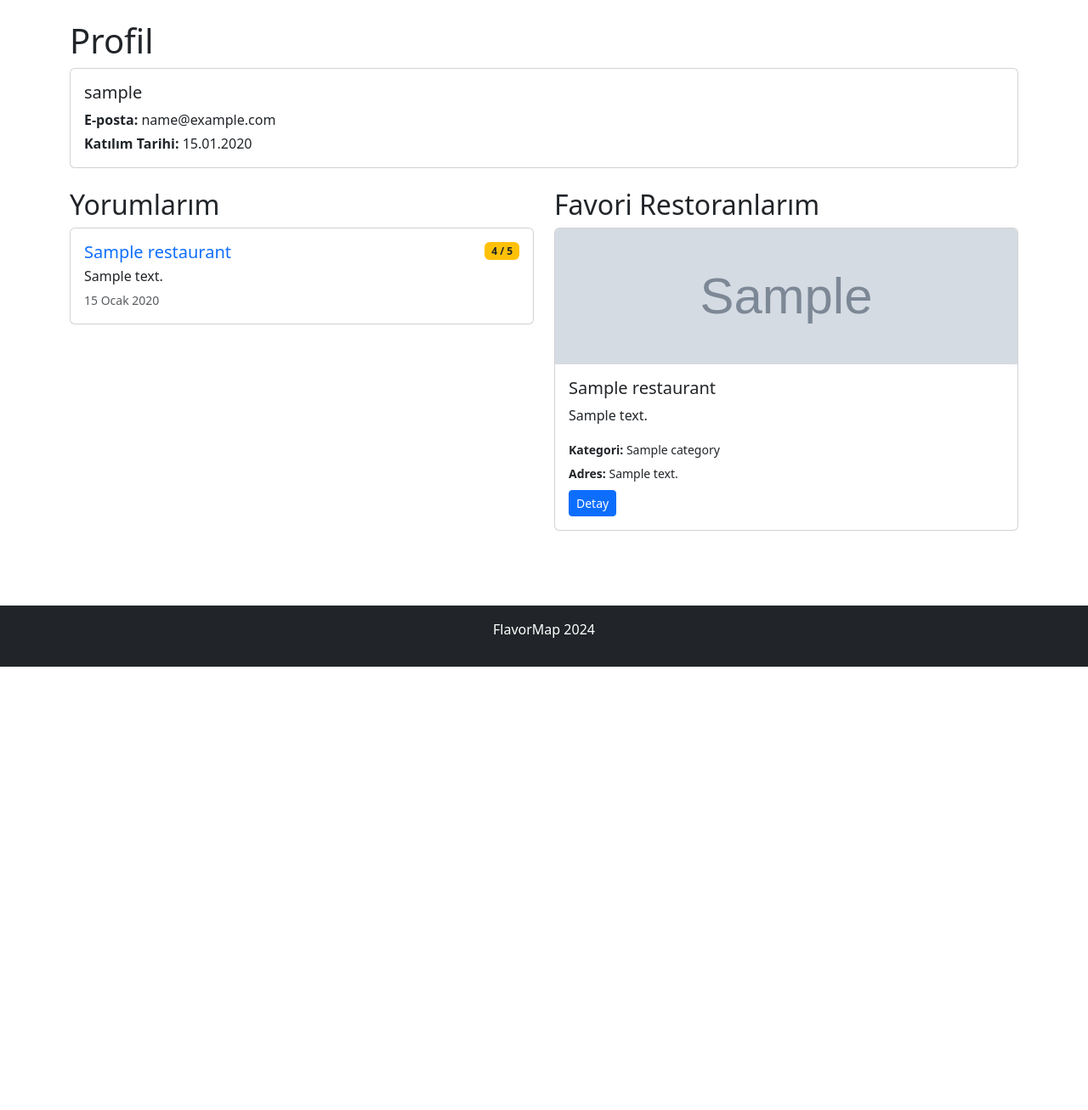
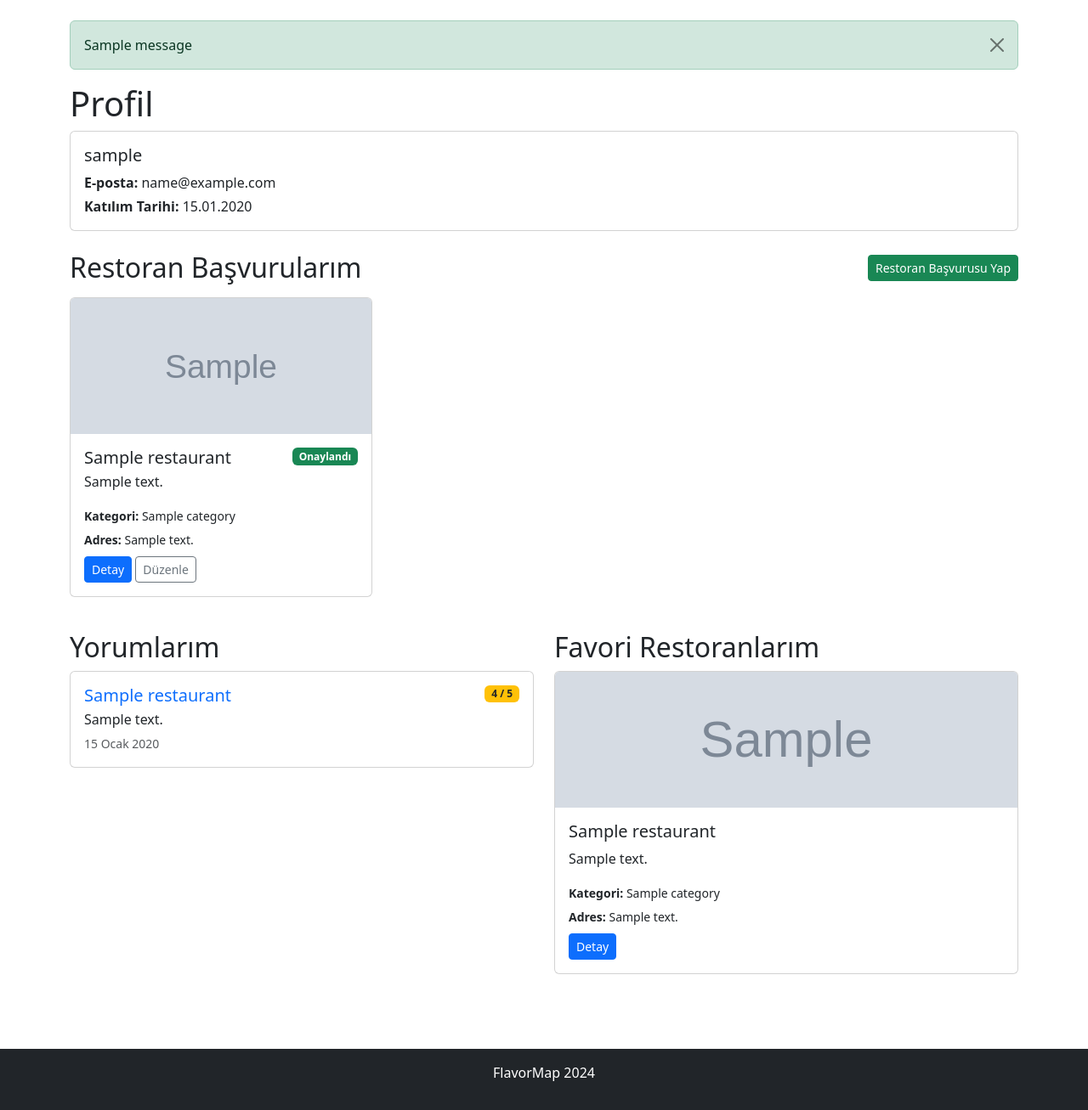
Before and after one commit to EmreSndkc/flavormap, a Django app: page /profil/ in a window 1280 px wide. Shown: the part 56-1363 px from the top of the page at 85% size. Before the commit the page ends 841 px from the top, so only its background shows below. Run offline with Django 5.2, Linux system fonts and the light colour scheme; a user stored in the database is signed in; tables that the repository leaves empty hold one stand-in row (values such as "Sample post"); grey boxes marked "Sample" are stand-in pictures; one stand-in notice (Sample message) is shown.

Commit message:
Restaurant onaylama süreci uygulamaya eklendi

```diff
--- a/restaurants/models.py
+++ b/restaurants/models.py
@@ -15,6 +15,16 @@ class Category(models.Model):
 
 
 class Restaurant(models.Model):
+    STATUS_PENDING = 'pending'
+    STATUS_APPROVED = 'approved'
+    STATUS_REJECTED = 'rejected'
+
+    STATUS_CHOICES = [
+        (STATUS_PENDING, 'Onay Bekliyor'),
+        (STATUS_APPROVED, 'Onaylandı'),
+        (STATUS_REJECTED, 'Reddedildi'),
+    ]
+
     PRICE_CHOICES = [
         ('€', '€ - Ekonomik'),
         ('€€', '€€ - Orta'),
@@ -58,6 +68,12 @@ class Restaurant(models.Model):
         related_name='favorite_restaurants',
         blank=True,
         verbose_name='Favorilere Ekleyenler',
+    )
+    status = models.CharField(
+        max_length=20,
+        choices=STATUS_CHOICES,
+        default=STATUS_PENDING,
+        verbose_name='Onay Durumu',
     )
     created_at = models.DateTimeField(auto_now_add=True)
 
--- a/restaurants/views.py
+++ b/restaurants/views.py
@@ -2,6 +2,7 @@ from django.shortcuts import render, get_object_or_404, redirect
 from django.http import HttpResponseForbidden
 from django.contrib.auth import login
 from django.contrib.auth.decorators import login_required
+from django.contrib import messages
 from django.views.decorators.http import require_POST
 from django.db import transaction
 from django.db.models import Avg, Count, Q
@@ -10,9 +11,15 @@ from .forms import UserRegisterForm, RestaurantForm, ReviewForm, ReviewReplyForm
 
 
 def home(request):
-    featured_restaurants = Restaurant.objects.select_related('category').order_by('-created_at')[:6]
+    featured_restaurants = (
+        Restaurant.objects
+        .filter(status=Restaurant.STATUS_APPROVED)
+        .select_related('category')
+        .order_by('-created_at')[:6]
+    )
     top_rated_restaurants = (
         Restaurant.objects
+        .filter(status=Restaurant.STATUS_APPROVED)
         .select_related('category')
         .annotate(
             avg_rating=Avg('reviews__stars', filter=Q(reviews__parent__isnull=True)),
@@ -31,7 +38,12 @@ def home(request):
 
 
 def restaurant_list(request):
-    restaurants = Restaurant.objects.select_related('category').order_by('name')
+    restaurants = (
+        Restaurant.objects
+        .filter(status=Restaurant.STATUS_APPROVED)
+        .select_related('category')
+        .order_by('name')
+    )
     categories = Category.objects.all()
 
     category_id = request.GET.get('category')
@@ -60,8 +72,14 @@ def restaurant_list(request):
 
 
 def restaurant_detail(request, pk):
+    restaurants = Restaurant.objects.prefetch_related('menu_items', 'reviews__user', 'opening_hours')
+    if request.user.is_authenticated:
+        restaurants = restaurants.filter(Q(status=Restaurant.STATUS_APPROVED) | Q(creator=request.user))
+    else:
+        restaurants = restaurants.filter(status=Restaurant.STATUS_APPROVED)
+
     restaurant = get_object_or_404(
-        Restaurant.objects.prefetch_related('menu_items', 'reviews__user', 'opening_hours'),
+        restaurants,
         pk=pk,
     )
     reviews = (
@@ -72,10 +90,15 @@ def restaurant_detail(request, pk):
     )
 
     user_has_reviewed = False
-    if request.user.is_authenticated:
+    if request.user.is_authenticated and restaurant.status == Restaurant.STATUS_APPROVED:
         user_has_reviewed = restaurant.reviews.filter(user=request.user, parent__isnull=True).exists()
 
-    if request.method == 'POST' and request.user.is_authenticated and not user_has_reviewed:
+    if (
+        request.method == 'POST'
+        and request.user.is_authenticated
+        and restaurant.status == Restaurant.STATUS_APPROVED
+        and not user_has_reviewed
+    ):
         form = ReviewForm(request.POST)
         if form.is_valid():
             with transaction.atomic():
@@ -108,7 +131,7 @@ def restaurant_detail(request, pk):
 @login_required
 @require_POST
 def toggle_favorite(request, pk):
-    restaurant = get_object_or_404(Restaurant, pk=pk)
+    restaurant = get_object_or_404(Restaurant, pk=pk, status=Restaurant.STATUS_APPROVED)
     if restaurant.favorited_by.filter(pk=request.user.pk).exists():
         restaurant.favorited_by.remove(request.user)
     else:
@@ -123,6 +146,7 @@ def review_reply_create(request, pk):
         Review.objects.select_related('restaurant'),
         pk=pk,
         parent__isnull=True,
+        restaurant__status=Restaurant.STATUS_APPROVED,
     )
     form = ReviewReplyForm(request.POST)
     if form.is_valid():
@@ -140,6 +164,8 @@ def menu_item_create(request, restaurant_pk):
     restaurant = get_object_or_404(Restaurant, pk=restaurant_pk)
     if restaurant.creator != request.user:
         return HttpResponseForbidden("Bu restoranın menüsünü düzenleme yetkiniz yok.")
+    if restaurant.status != Restaurant.STATUS_APPROVED:
+        return HttpResponseForbidden("Menü eklemek için restoran başvurusu onaylanmış olmalı.")
 
     if request.method == 'POST':
         form = MenuItemForm(request.POST)
@@ -163,6 +189,8 @@ def menu_item_update(request, pk):
     menu_item = get_object_or_404(MenuItem.objects.select_related('restaurant'), pk=pk)
     if menu_item.restaurant.creator != request.user:
         return HttpResponseForbidden("Bu menü öğesini düzenleme yetkiniz yok.")
+    if menu_item.restaurant.status != Restaurant.STATUS_APPROVED:
+        return HttpResponseForbidden("Menü düzenlemek için restoran başvurusu onaylanmış olmalı.")
 
     if request.method == 'POST':
         form = MenuItemForm(request.POST, instance=menu_item)
@@ -184,6 +212,8 @@ def menu_item_delete(request, pk):
     menu_item = get_object_or_404(MenuItem.objects.select_related('restaurant'), pk=pk)
     if menu_item.restaurant.creator != request.user:
         return HttpResponseForbidden("Bu menü öğesini silme yetkiniz yok.")
+    if menu_item.restaurant.status != Restaurant.STATUS_APPROVED:
+        return HttpResponseForbidden("Menü silmek için restoran başvurusu onaylanmış olmalı.")
 
     restaurant = menu_item.restaurant
     if request.method == 'POST':
@@ -204,11 +234,18 @@ def profile(request):
         .select_related('restaurant')
         .order_by('-date')
     )
-    favorite_restaurants = request.user.favorite_restaurants.select_related('category').order_by('name')
+    favorite_restaurants = (
+        request.user.favorite_restaurants
+        .filter(status=Restaurant.STATUS_APPROVED)
+        .select_related('category')
+        .order_by('name')
+    )
+    created_restaurants = request.user.created_restaurants.select_related('category').order_by('-created_at')
     context = {
         'profile_user': request.user,
         'user_reviews': user_reviews,
         'favorite_restaurants': favorite_restaurants,
+        'created_restaurants': created_restaurants,
     }
     return render(request, 'registration/profile.html', context)
 
@@ -239,7 +276,9 @@ def restaurant_create(request):
         if form.is_valid():
             restaurant = form.save(commit=False)
             restaurant.creator = request.user
+            restaurant.status = Restaurant.STATUS_PENDING
             restaurant.save()
+            messages.success(request, "Restoran başvurunuz alındı. Admin onayından sonra yayına alınacaktır.")
             return redirect('restaurants:restaurant_detail', pk=restaurant.pk)
     else:
         form = RestaurantForm()
--- a/seed_data.py
+++ b/seed_data.py
@@ -967,6 +967,7 @@ for cuisine_name, cuisine_data in data.items():
             phone=r["phone"],
             price_range=r["price"],
             category=category,
+            status=Restaurant.STATUS_APPROVED,
         )
         for item_name, item_price in r["menu"]:
             MenuItem.objects.create(name=item_name, price=item_price, restaurant=restaurant)
--- a/templates/base.html
+++ b/templates/base.html
@@ -40,6 +40,14 @@
 </nav>
 
 <div class="container mt-4">
+    {% if messages %}
+        {% for message in messages %}
+            <div class="alert alert-{{ message.tags }} alert-dismissible fade show" role="alert">
+                {{ message }}
+                <button type="button" class="btn-close" data-bs-dismiss="alert" aria-label="Kapat"></button>
+            </div>
+        {% endfor %}
+    {% endif %}
     {% block content %}{% endblock %}
 </div>
 
--- a/templates/registration/profile.html
+++ b/templates/registration/profile.html
@@ -12,6 +12,47 @@
         <p class="mb-1"><strong>E-posta:</strong> {{ profile_user.email|default:"Belirtilmemiş" }}</p>
         <p class="mb-0"><strong>Katılım Tarihi:</strong> {{ profile_user.date_joined|date:"d.m.Y" }}</p>
     </div>
+</div>
+
+<div class="mb-4">
+    <div class="d-flex justify-content-between align-items-center mb-3">
+        <h2 class="mb-0">Restoran Başvurularım</h2>
+        <a href="{% url 'restaurants:restaurant_create' %}" class="btn btn-success btn-sm">Restoran Başvurusu Yap</a>
+    </div>
+    {% if created_restaurants %}
+        <div class="row">
+            {% for restaurant in created_restaurants %}
+                <div class="col-md-4 mb-3">
+                    <div class="card h-100">
+                        {% if restaurant.photo %}
+                            <img src="{{ restaurant.photo.url }}" class="card-img-top" alt="{{ restaurant.name }} fotoğrafı" style="height: 160px; object-fit: cover;">
+                        {% endif %}
+                        <div class="card-body">
+                            <div class="d-flex justify-content-between align-items-start gap-2">
+                                <h5 class="card-title mb-1">{{ restaurant.name }}</h5>
+                                {% if restaurant.status == 'pending' %}
+                                    <span class="badge bg-warning text-dark">Onay Bekliyor</span>
+                                {% elif restaurant.status == 'approved' %}
+                                    <span class="badge bg-success">Onaylandı</span>
+                                {% elif restaurant.status == 'rejected' %}
+                                    <span class="badge bg-danger">Reddedildi</span>
+                                {% endif %}
+                            </div>
+                            <p class="card-text text-truncate">{{ restaurant.description }}</p>
+                            {% if restaurant.category %}
+                                <p class="mb-1"><small><strong>Kategori:</strong> {{ restaurant.category.name }}</small></p>
+                            {% endif %}
+                            <p class="mb-2"><small><strong>Adres:</strong> {{ restaurant.address }}</small></p>
+                            <a href="{% url 'restaurants:restaurant_detail' restaurant.pk %}" class="btn btn-primary btn-sm">Detay</a>
+                            <a href="{% url 'restaurants:restaurant_update' restaurant.pk %}" class="btn btn-outline-secondary btn-sm">Düzenle</a>
+                        </div>
+                    </div>
+                </div>
+            {% endfor %}
+        </div>
+    {% else %}
+        <p>Henüz restoran başvurusu yapmadınız.</p>
+    {% endif %}
 </div>
 
 <div class="row">
--- a/templates/restaurants/restaurant_list.html
+++ b/templates/restaurants/restaurant_list.html
@@ -7,7 +7,7 @@
 <div class="d-flex justify-content-between align-items-center mb-4">
     <h1 class="mb-0">Restoranlar</h1>
     {% if user.is_authenticated %}
-        <a href="{% url 'restaurants:restaurant_create' %}" class="btn btn-success">+ Yeni Restoran Ekle</a>
+        <a href="{% url 'restaurants:restaurant_create' %}" class="btn btn-success">Restoran Başvurusu Yap</a>
     {% endif %}
 </div>
 
```
Also changed, not shown: restaurants/admin.py (+4 -3 lines), templates/restaurants/restaurant_detail.html (+23 -5 lines), templates/restaurants/restaurant_form.html (+7 -2 lines), restaurants/migrations/0007_restaurant_status.py (added).
